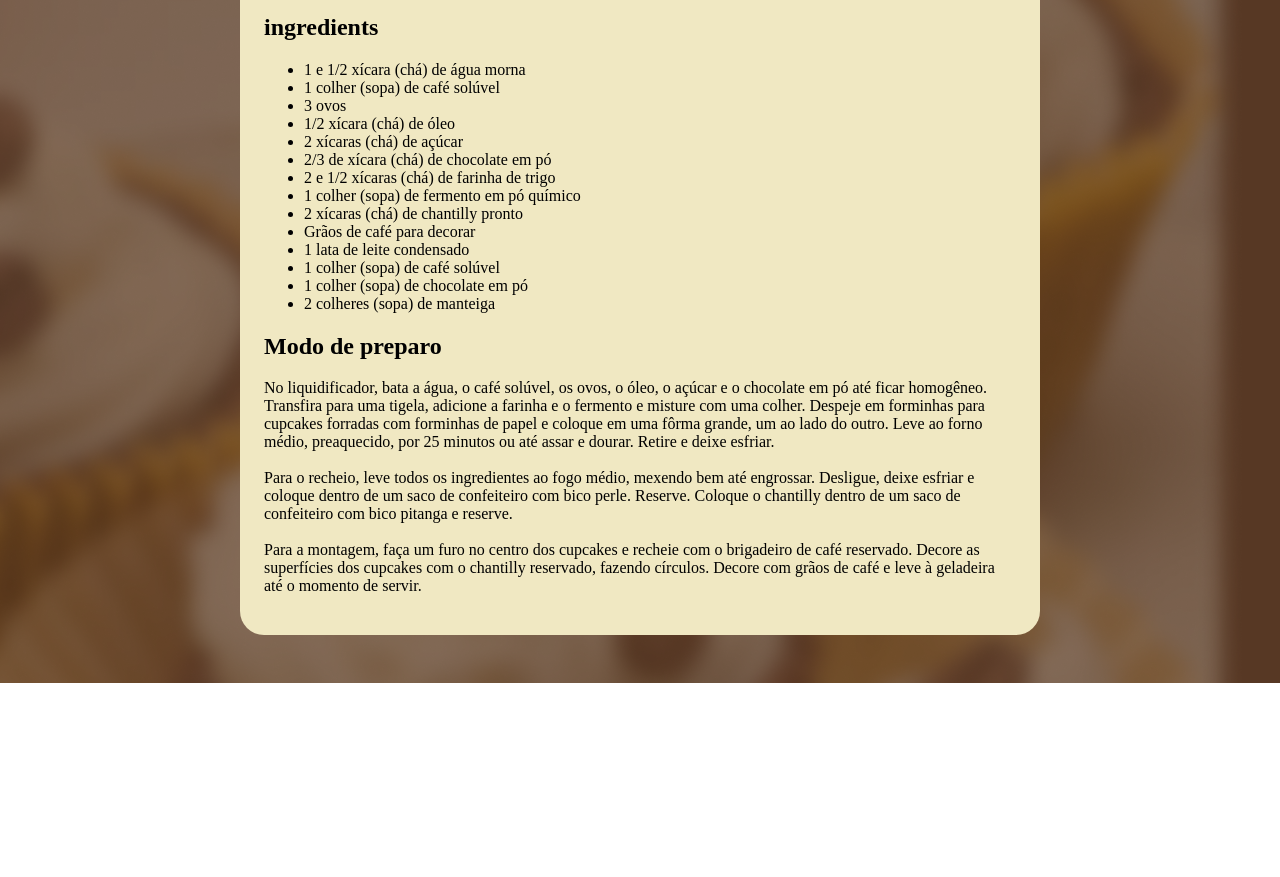
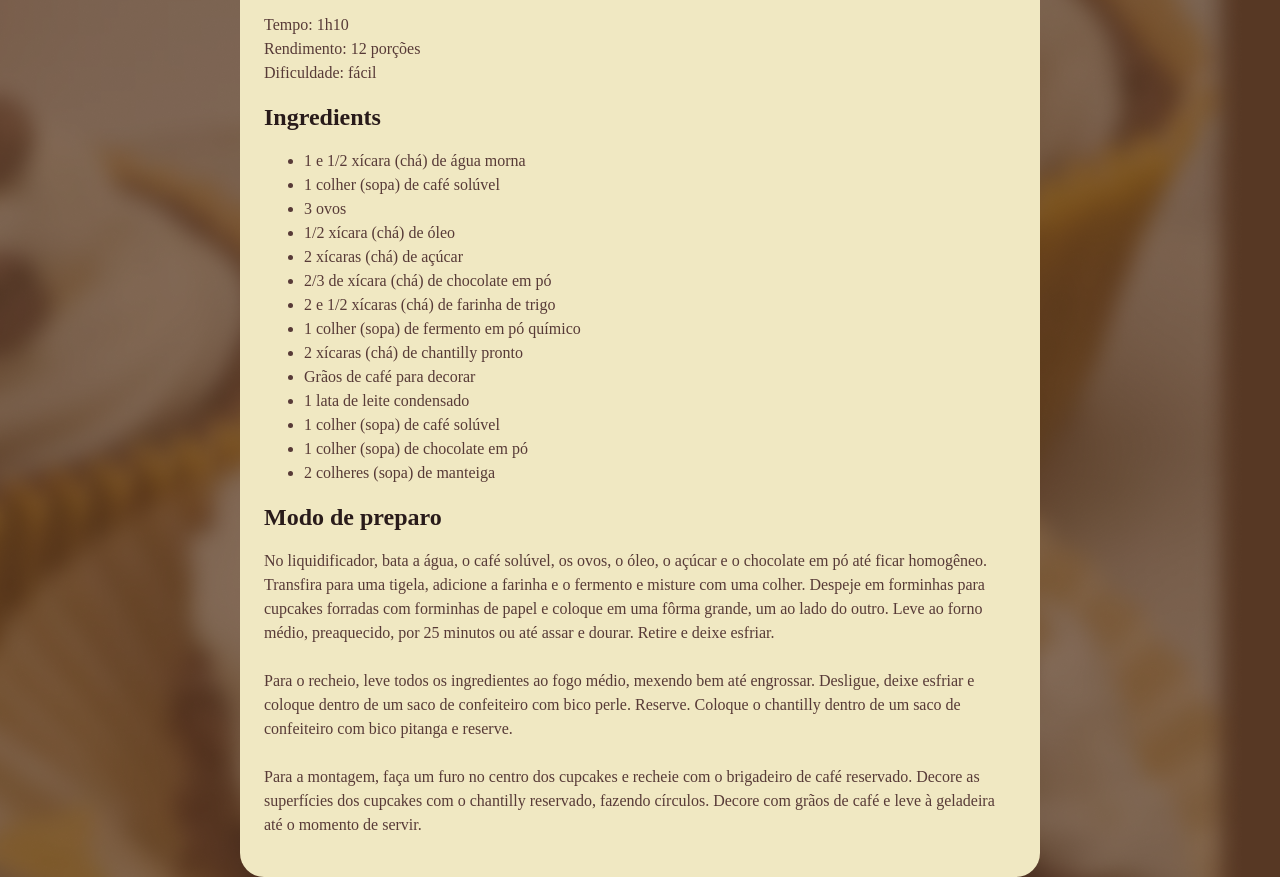
Before and after one commit to Daniel-Abraao/Projeto-Receita-de-Cupcake, a plain HTML site: page Index.html in a window 1280 px wide. Shown: the part 269-1146 px from the top of the page. Before the commit the page ends 952 px from the top, so only its background shows below. Drawn offline with Linux system fonts and the light colour scheme; a web font is replaced by a local one.

Commit message:
working the fonts

```diff
--- a/Index.html
+++ b/Index.html
@@ -1,28 +1,39 @@
 <!DOCTYPE html>
 <html lang="pt-br">
 <head>
-  <meta charset="UTF-8">
-  <meta name="viewport" content="width=device-width, initial-scale=1.0">
+  <link rel="preconnect" href="https://fonts.googleapis.com" />
+  <link rel="preconnect" href="https://fonts.gstatic.com" crossorigin />
+  <meta charset="UTF-8" />
+  <meta name="viewport" content="width=device-width, initial-scale=1.0" />
   <title>Página de receita</title>
-  <link rel="stylesheet" href="style.css">
+  <link rel="stylesheet" href="style.css" />
+  <link
+    href="https://fonts.googleapis.com/css2?family=Alice&display=swap"
+    rel="stylesheet"
+  />
 </head>
 <body>
   <div id="page">
-    <img src="assets/main-image.jpg" alt="Imagem de alguns cupcakes com cobertura de chantilly e grãos de café">
+    <img
+      src="assets/main-image.jpg"
+      alt="Imagem de alguns cupcakes com cobertura de chantilly e grãos de café"
+    />
     <main>
       <section id="about">
         <h1>Cupcake de café com chantilly</h1>
         <p>
-          O bolinho perfeito para acompanhar o café de todos os dias. É muito fácil e ainda por cima fica maravilhoso, com certeza vai impressionar. Faz e depois me conta o que achou!
+          O bolinho perfeito para acompanhar o café de todos os dias. É muito
+          fácil e ainda por cima fica maravilhoso, com certeza vai
+          impressionar. Faz e depois me conta o que achou!
         </p>
         <p>
-          Tempo: 1h10 <br>
-          Rendimento: 12 porções <br>
-          Dificuldade: fácil <br>
+          Tempo: 1h10 <br />
+          Rendimento: 12 porções <br />
+          Dificuldade: fácil <br />
         </p>
       </section>
       <section id="ingredients">
-        <h2>ingredients</h2>
+        <h2>Ingredients</h2>
         <ul>
           <li>1 e 1/2 xícara (chá) de água morna</li>
           <li>1 colher (sopa) de café solúvel</li>
@@ -44,13 +55,25 @@
       <section id="preparation">
         <h2>Modo de preparo</h2>
         <p>
-        No liquidificador, bata a água, o café solúvel, os ovos, o óleo, o açúcar e o chocolate em pó até ficar homogêneo. Transfira para uma tigela, adicione a farinha e o fermento e misture com uma colher. Despeje em forminhas para cupcakes forradas com forminhas de papel e coloque em uma fôrma grande, um ao lado do outro. Leve ao forno médio, preaquecido, por 25 minutos ou até assar e dourar. Retire e deixe esfriar.
-        <br>
-        <br>
-        Para o recheio, leve todos os ingredientes ao fogo médio, mexendo bem até engrossar. Desligue, deixe esfriar e coloque dentro de um saco de confeiteiro com bico perle. Reserve. Coloque o chantilly dentro de um saco de confeiteiro com bico pitanga e reserve.
-        <br>
-        <br>
-        Para a montagem, faça um furo no centro dos cupcakes e recheie com o brigadeiro de café reservado. Decore as superfícies dos cupcakes com o chantilly reservado, fazendo círculos. Decore com grãos de café e leve à geladeira até o momento de servir.
+          No liquidificador, bata a água, o café solúvel, os ovos, o óleo, o
+          açúcar e o chocolate em pó até ficar homogêneo. Transfira para uma
+          tigela, adicione a farinha e o fermento e misture com uma colher.
+          Despeje em forminhas para cupcakes forradas com forminhas de papel e
+          coloque em uma fôrma grande, um ao lado do outro. Leve ao forno
+          médio, preaquecido, por 25 minutos ou até assar e dourar. Retire e
+          deixe esfriar.
+          <br />
+          <br />
+          Para o recheio, leve todos os ingredientes ao fogo médio, mexendo
+          bem até engrossar. Desligue, deixe esfriar e coloque dentro de um
+          saco de confeiteiro com bico perle. Reserve. Coloque o chantilly
+          dentro de um saco de confeiteiro com bico pitanga e reserve.
+          <br />
+          <br />
+          Para a montagem, faça um furo no centro dos cupcakes e recheie com o
+          brigadeiro de café reservado. Decore as superfícies dos cupcakes com
+          o chantilly reservado, fazendo círculos. Decore com grãos de café e
+          leve à geladeira até o momento de servir.
         </p>
       </section>
     </main>
--- a/style.css
+++ b/style.css
@@ -1,3 +1,8 @@
+:root {
+  font-family: "Alice", serif;
+  line-height: 150%;
+  color: #573A37;
+}
 body {
   background-image: url(assets/bg-image.jpg);
   background-size: cover;
@@ -16,3 +21,16 @@ body {
 img {
   border-radius: 16px;
 }
+
+h1 {
+  font-size: 40px;
+  line-height: 140%;
+}
+
+h2 {
+  font-size: 24px;
+}
+
+h1, h2 {
+  color: #291B1A;
+}
```
